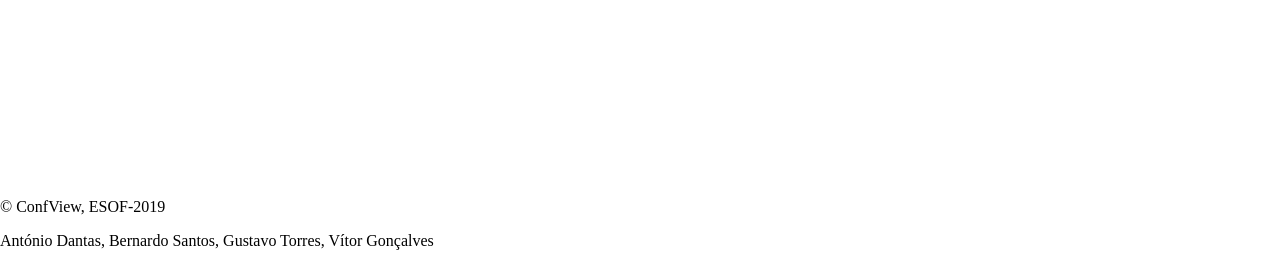
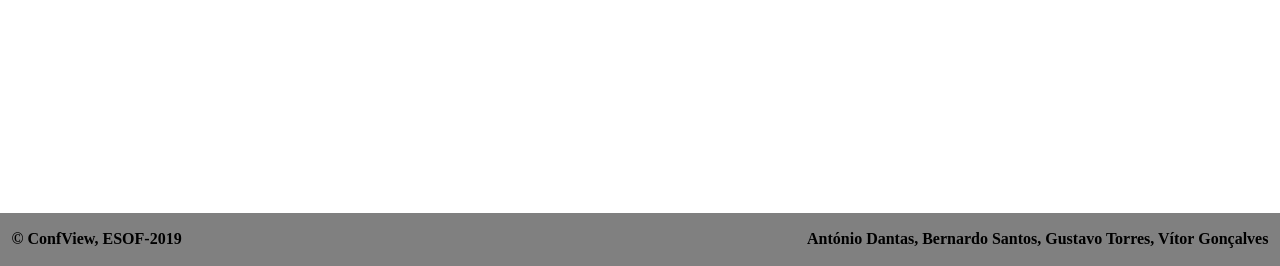
Before and after one commit to softeng-feup/open-cx-o-bando-dos-quatro, a PHP site: page /pages/home.php in a window 1280 px wide. Shown: the part 534-800 px from the top of the page. Run offline with PHP 8.4, Linux system fonts and the light colour scheme; the visitor is signed in with stand-in values (Sample User, id 1); data comes from the database, SQL or seed files in the repository; both versions use the stored data as it was after the commit.

Commit message:
footer bastante giro

```diff
--- a/website/css/common.css
+++ b/website/css/common.css
@@ -47,3 +47,18 @@ body > header > nav > ul > li{
     padding: 0.5em;
     list-style: none;
 }
+
+body > footer{
+    background-color: grey;
+    color:black;
+    font-weight: 600;
+    display:flex;
+    flex-direction: row;
+    justify-content: space-between;
+    padding: 0.1em;
+}
+
+body > footer > p{
+   margin-left: 10px;
+   margin-right: 10px;
+}
```
Also changed, not shown: website/database/confview.db.
